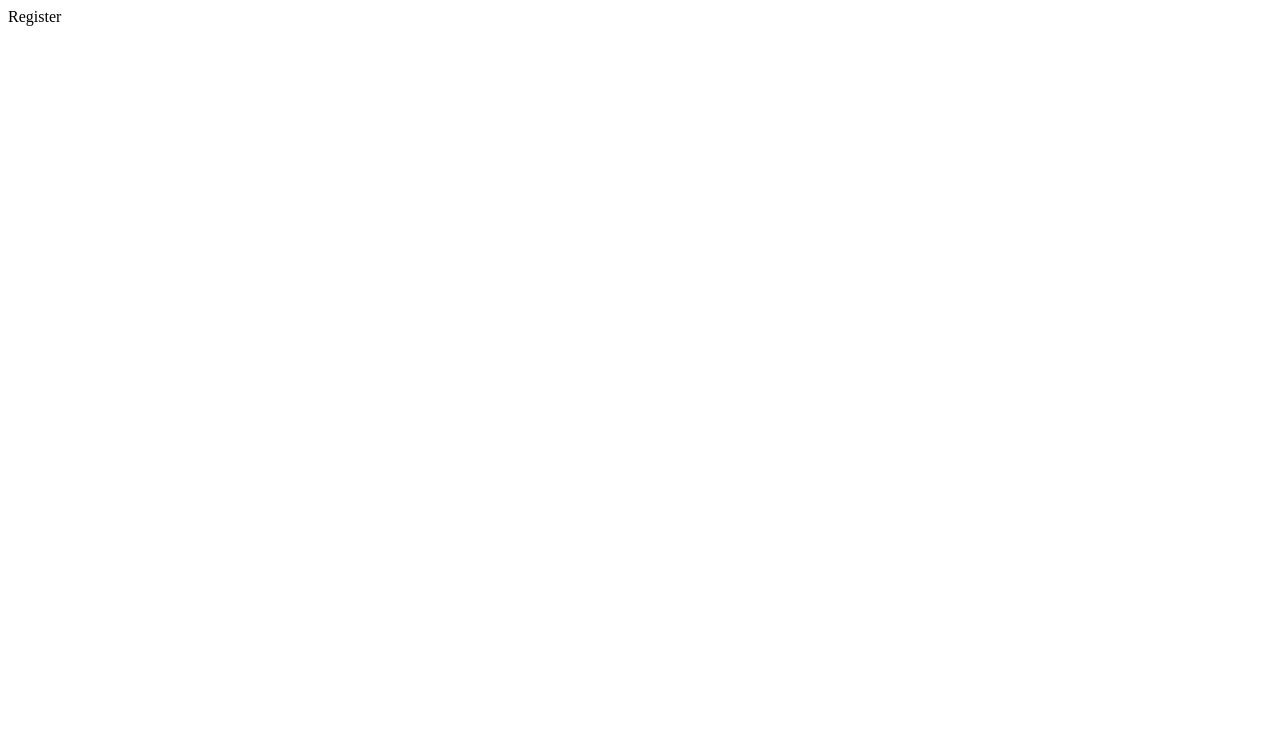
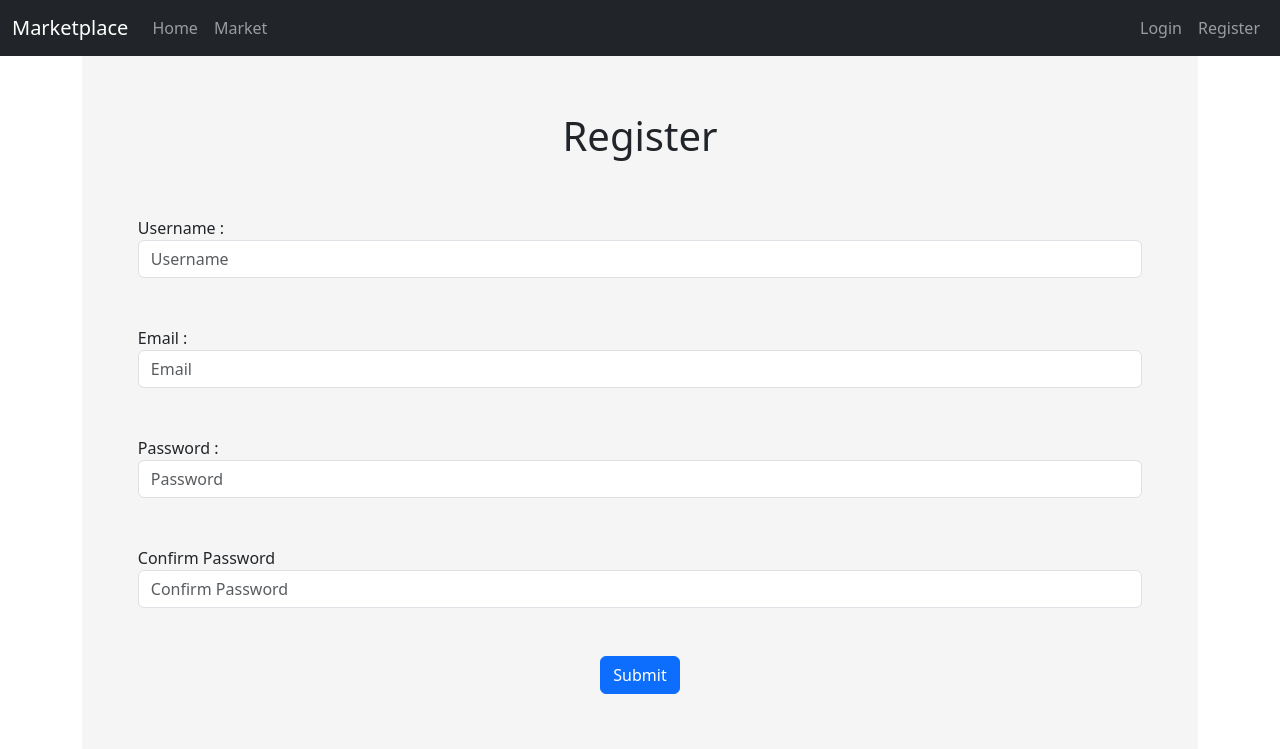
Before and after one commit to siddhant-afk/Marketplace, a Flask app: page /register in a window 1280 px wide. Before the commit the part shown is almost empty. Shown: the top 749 px of the page. Run offline with Flask 2, Linux system fonts and the light colour scheme.

Commit message:
Render form

```diff
--- a/market/__init__.py
+++ b/market/__init__.py
@@ -3,6 +3,7 @@ from flask_sqlalchemy import SQLAlchemy
 
 app = Flask(__name__)
 app.config["SQLALCHEMY_DATABASE_URI"]="sqlite:///market.db"
+app.config['SECRET_KEY']='f98db004489cd35656878e3f'
 db = SQLAlchemy(app)
 
 from market import routes
--- a/market/forms.py
+++ b/market/forms.py
@@ -3,8 +3,8 @@ from wtforms import StringField,PasswordField,SubmitField
 
 
 class RegisterForm(FlaskForm):
-    username = StringField(label="username")
-    email_address = StringField(label="email")
-    password1 = PasswordField(label="password1")
-    password2 = PasswordField(label="password2")
-    submit = SubmitField(label='submit')
+    username = StringField(label="Username :")
+    email_address = StringField(label="Email :")
+    password1 = PasswordField(label="Password :")
+    password2 = PasswordField(label="Confirm Password")
+    submit = SubmitField(label='Submit')
--- a/market/templates/base.html
+++ b/market/templates/base.html
@@ -22,6 +22,10 @@
               <a class="nav-link" href="{{ url_for('market_page') }}">Market</a>
 
             </div>
+            <div class="navbar-nav ms-auto">
+              <a class="nav-link" href="#">Login</a>
+              <a class="nav-link" href="{{ url_for('register_page') }}">Register</a>
+            </div>
           </div>
         </div>
       </nav>
--- a/market/templates/register.html
+++ b/market/templates/register.html
@@ -1 +1,30 @@
-Register
+{% extends 'base.html' %}
+
+
+{% block content %}
+
+
+<div class="container">
+
+    <form action="" method="post" style="background-color: whitesmoke; padding: 5%;">
+        <h1 class="text-center">Register</h1>
+
+        {{form.username.label(class="mt-5") }}
+        {{form.username(class="form-control",placeholder="Username")}}
+
+        {{form.email_address.label(class="mt-5") }}
+        {{form.email_address(class="form-control",placeholder="Email")}}
+
+        {{form.password1.label(class="mt-5") }}
+        {{form.password1(class="form-control",placeholder="Password")}}
+
+        {{form.password2.label(class="mt-5") }}
+        {{form.password2(class="form-control",placeholder="Confirm Password")}}
+
+        <div class="container text-center">{{form.submit(class="btn btn-primary mt-5 ms-auto")}}</div>
+
+
+    </form>
+</div>
+
+{% endblock %}
```
